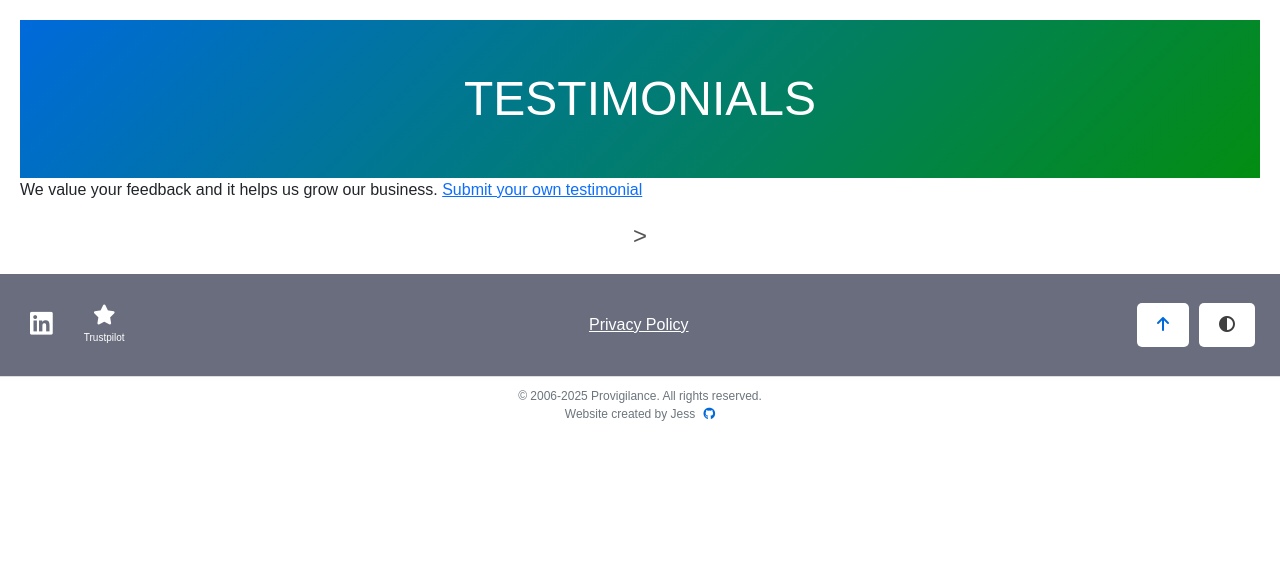
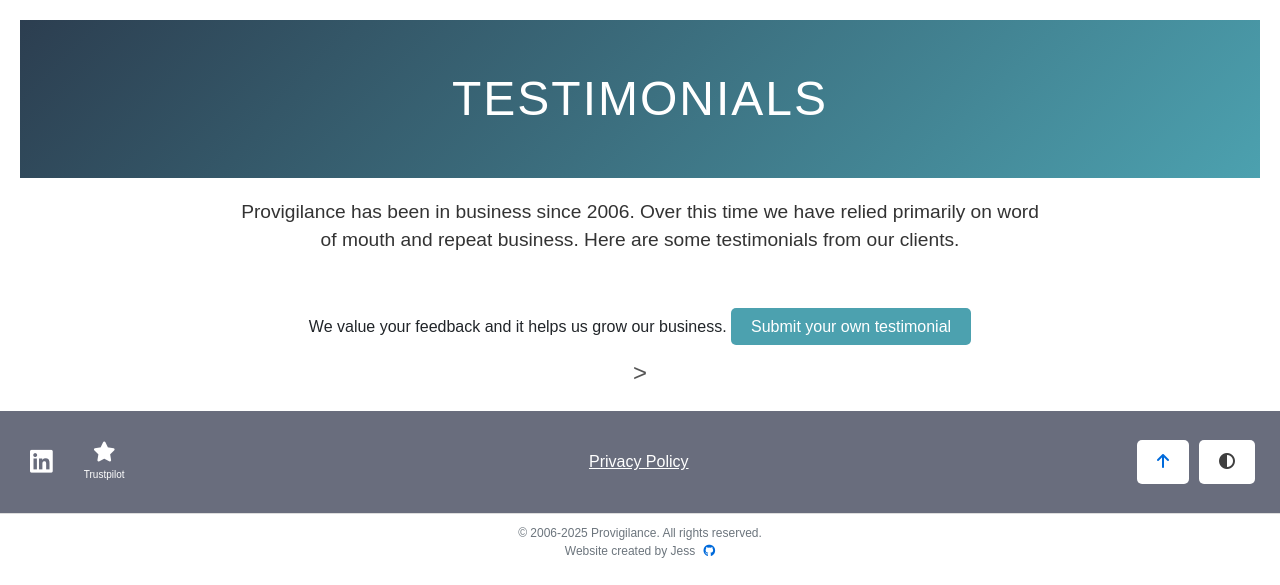
Before and after one commit to jesskins/provigilance, a Django app: page /testimonials in a window 1280 px wide. Shown: the part 106-691 px from the top of the page. Run offline with Django 4.2, Linux system fonts and the light colour scheme; some libraries are stand-ins or nearby versions.

Commit message:
added some styling and design to pages

```diff
--- a/static/style.css
+++ b/static/style.css
@@ -394,9 +394,11 @@
 
 /* Add this to your CSS file (e.g., style.css) */
 
+/* Add this to your CSS file (e.g., style.css) */
+
 /* Hero Banner */
 .hero-banner {
-    background: linear-gradient(135deg, #006ADB , #038d11);
+    background: linear-gradient(135deg, #2C3E50, #4CA1AF); /* Sleeker color scheme */
     color: white;
     text-align: center;
     padding: 50px 0;
@@ -407,6 +409,73 @@
     font-size: 3em;
     margin: 0;
     text-transform: uppercase;
+    letter-spacing: 2px;
+}
+
+/* Introductory Text */
+.intro-text {
+    max-width: 800px;
+    margin: 20px auto;
+    text-align: center;
+    font-size: 1.2em;
+    color: #333;
+}
+
+/* Testimonials Container */
+.testimonials {
+    display: flex;
+    flex-wrap: wrap;
+    gap: 20px;
+    justify-content: center;
+}
+
+/* Testimonial */
+.testimonial {
+    background: #f9f9f9;
+    border-radius: 10px;
+    box-shadow: 0 2px 5px rgba(0, 0, 0, 0.1);
+    display: flex;
+    margin: 20px;
+    max-width: 600px;
+    padding: 20px;
+}
+
+.testimonial.reverse {
+    flex-direction: row-reverse;
+}
+
+.testimonial-img {
+    border-radius: 50%;
+    height: 100px;
+    margin-right: 20px;
+    width: 100px;
+}
+
+.testimonial-content {
+    flex: 1;
+}
+
+.testimonial h3 {
+    margin-top: 0;
+    font-size: 1.2em;
+}
+
+/* Submit Your Own */
+.submit-your-own {
+    margin-top: 40px;
+    text-align: center;
+}
+
+.submit-your-own a {
+    background: #4CA1AF;
+    border-radius: 5px;
+    color: white;
+    padding: 10px 20px;
+    text-decoration: none;
+}
+
+.submit-your-own a:hover {
+    background: #2C3E50;
 }
 
 
@@ -424,6 +493,8 @@
     width: 80%;
     padding: 20px;
     background-color: #f8f9fa;
+    width: 80%; /* Ensuring larger width */
+    max-width: 800px; /* Keeping a maximum width for large screens */
     border-radius: 8px;
     box-shadow: 0 0 10px rgba(0, 0, 0, 0.1);
     margin-bottom: 20px;
--- a/testimonials/templates/testimonials/testimonials_list.html
+++ b/testimonials/templates/testimonials/testimonials_list.html
@@ -7,6 +7,11 @@
 <!-- Hero Banner -->
 <div class="hero-banner">
     <h1>Testimonials</h1>
+</div>
+
+<!-- Introductory Text -->
+<div class="intro-text">
+    <p>Provigilance has been in business since 2006. Over this time we have relied primarily on word of mouth and repeat business. Here are some testimonials from our clients.</p>
 </div>
 
 <div id="testimonials-container" class="testimonials">
```
